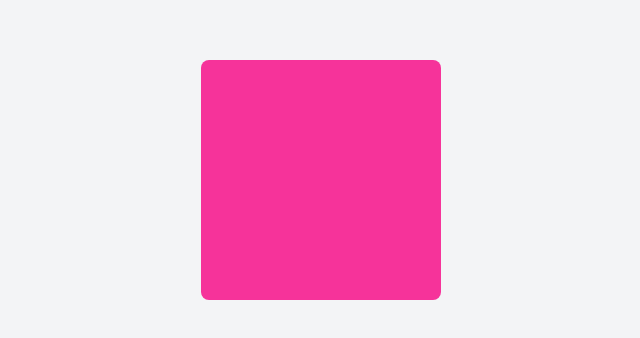
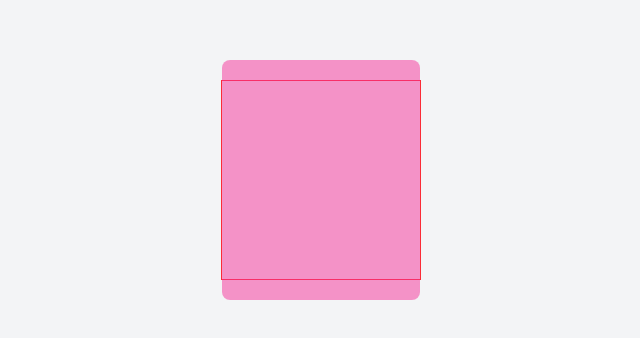
Before and after one commit to zesanahmed/framer-motion-practice, a React (Vite) app: page / in a window 1280 px wide. Shown: the part 220-558 px from the top of the page, without its empty margins (319-959 px from the left). Built offline with nearby package versions, Linux system fonts and the light colour scheme.

Commit message:
Gesture - Drag

```diff
--- a/src/pages/Lesson1.tsx
+++ b/src/pages/Lesson1.tsx
@@ -1,8 +1,9 @@
 import { motion, transform } from "motion/react";
+import { useRef } from "react";
 const parent = {
   hidden: { opacity: 0, scale: 0.9 },
   visible: {
-    opacity: 1,
+    opacity: 0.5,
     scale: 1,
     transition: {
       ease: "easeInOut",
@@ -10,28 +11,27 @@ const parent = {
     },
   },
   hover: {
-    scale: 1.1,
-    transition: {
-      transform: {
-        duration: 0.5,
-      },
-    },
+    opacity: 1,
   },
-  tap: {
-    scale: 0.95,
-    rotate: 90,
-  },
+  tap: { scale: 1.2, boxShadow: "0px 5px 10px rgba(0,0,0,0.5)" },
 };
 const Lesson1 = () => {
+  const parentRef = useRef(null);
   return (
-    <div>
+    <div
+      ref={parentRef}
+      className="border border-red-500 size-[200px] flex justify-center items-center"
+    >
       <motion.div
         className="size-60 bg-pink-500 rounded-lg flex flex-wrap p-5 gap-5 justify-center items-center"
         variants={parent}
         initial="hidden"
         animate="visible"
         whileHover="hover"
-        whileTap="tap"
+        drag
+        dragElastic={0.5}
+        dragConstraints={parentRef}
+        whileDrag="tap"
       ></motion.div>
     </div>
   );
```
